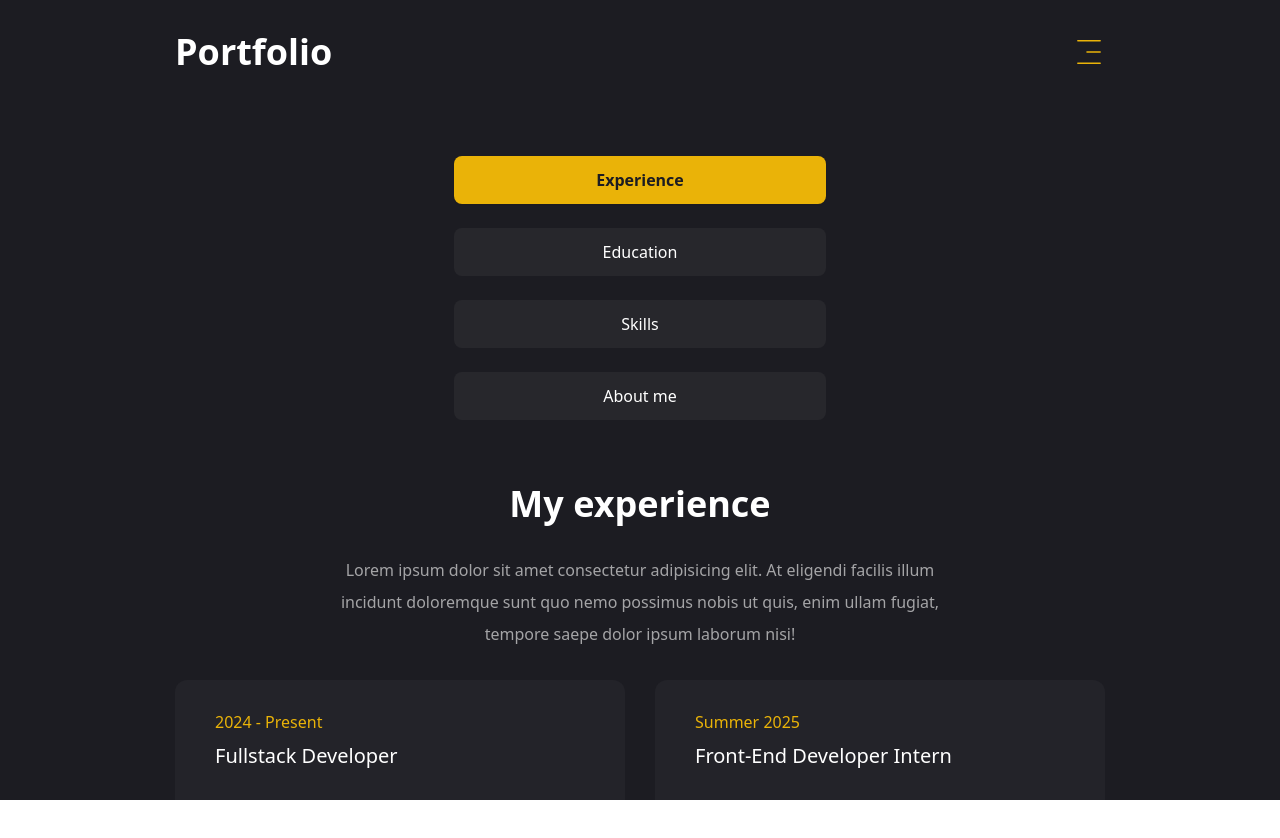
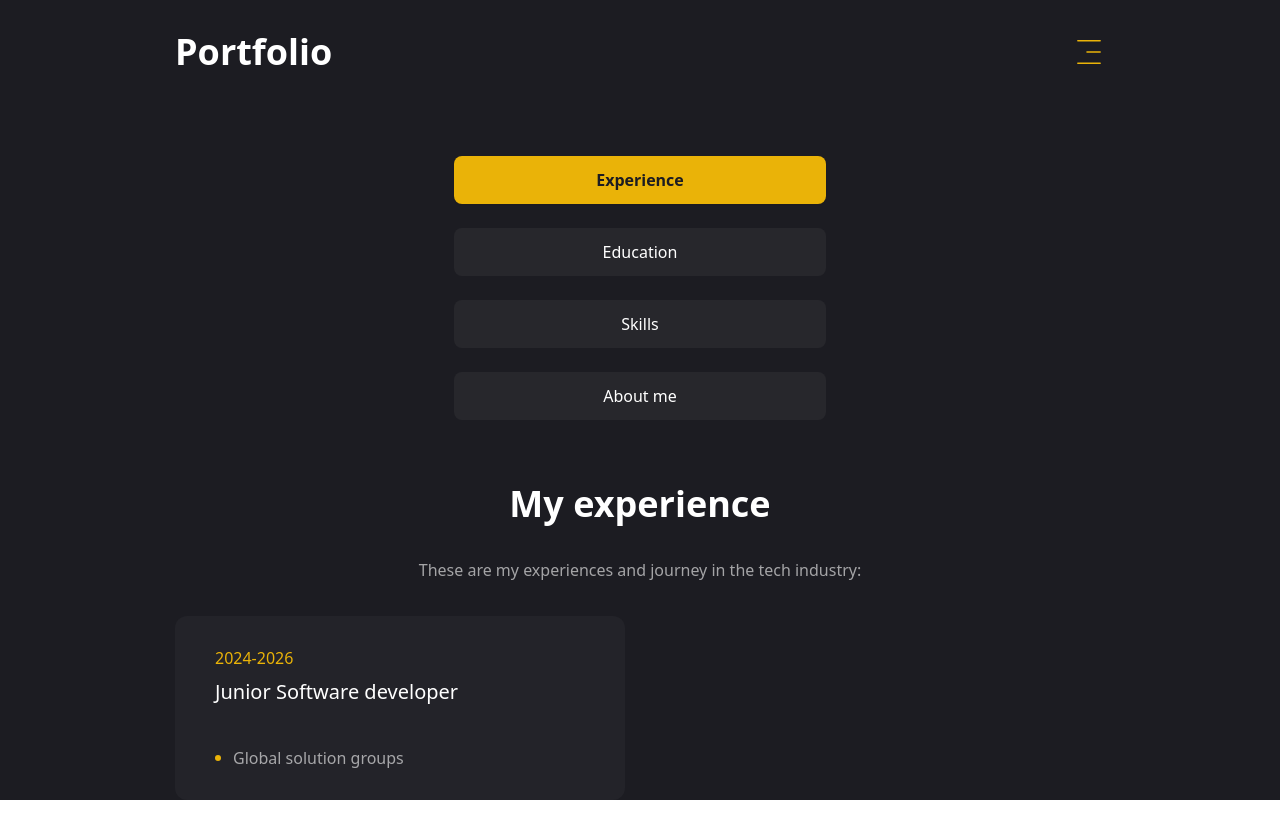
Before and after one commit to Rajkumar3754/Portfolio-nextapp, a Next.js app: page /resume in a window 1280 px wide. Shown: the top 838 px of the page. Built offline with nearby package versions, Linux system fonts and the light colour scheme.

Commit message:
updates some content

```diff
--- a/app/contact/page.jsx
+++ b/app/contact/page.jsx
@@ -50,7 +50,7 @@ const Contact = () => {
             <form className="flex flex-col gap-6 p-8 bg-[#27272c] rounded-xl">
               <h3 className="text-4xl text-yellow-500">Let's Work Together</h3>
               <p className="text-white/60">
-                Lorem ipsum dolor sit amet consectetur, adipisicing elit. Quam quis quia molestiae dolorum, blanditiis sapiente accusamus ut repudiandae cum aut?
+               I’m excited to collaborate with you! Let’s connect and turn your ideas into reality through online tools and creative teamwork.
               </p>
 
               {/* Input Fields */}
--- a/app/resume/page.jsx
+++ b/app/resume/page.jsx
@@ -8,12 +8,14 @@ import {
   SiDocker,
   SiTailwindcss,
   SiMongodb,
+  SiRedux,
   SiMongoose,
   SiMysql,
   SiPostgresql,
   SiPostman,
   SiInsomnia,
   SiLinux,
+  SiMongoosedotws,
 } from "react-icons/si";
 import { Tabs, TabsContent, TabsList, TabsTrigger } from "@/components/ui/tabs";
 import {
@@ -29,16 +31,16 @@ import { motion } from "framer-motion";
 const about = {
   title: "About me",
   description:
-    "Lorem ipsum dolor sit amet consectetur adipisicing elit. At eligendi facilis illum incidunt doloremque sunt quo nemo possimus nobis ut quis, enim ullam fugiat, tempore saepe dolor ipsum laborum nisi!",
+    "",
   info: [
-    { fieldName: "Name", fieldValue: "Rajkumar" },
+    { fieldName: "Name", fieldValue: "U.Rajkumar" },
     { fieldName: "Phone", fieldValue: "(+91) 9360550686" },
     { fieldName: "Experience", fieldValue: "0 year" },
-    { fieldName: "Teams", fieldValue: "u.rajkumar2001@gmail.com" },
+    { fieldName: "MsTeams", fieldValue: "u.rajkumar2001@gmail.com" },
     { fieldName: "Nationality", fieldValue: "Indian" },
     { fieldName: "Email", fieldValue: "u.rajkumar2001@gmail.com" },
     { fieldName: "Freelance", fieldValue: "Available" },
-    { fieldName: "Language", fieldValue: "English,Tamil" },
+    { fieldName: "Language", fieldValue: "English, Tamil" },
   ],
 };
 
@@ -47,37 +49,37 @@ const experience = {
   icons: "/assets/resume/badge.svg",
   title: "My experience",
   description:
-    "Lorem ipsum dolor sit amet consectetur adipisicing elit. At eligendi facilis illum incidunt doloremque sunt quo nemo possimus nobis ut quis, enim ullam fugiat, tempore saepe dolor ipsum laborum nisi!",
+    "These are my experiences and journey in the tech industry:",
   items: [
+    // {
+    //   company: "Tech solution",
+    //   position: "Fullstack Developer",
+    //   duration: "2024 - Present",
+    // },
+    // {
+    //   company: "Web Design Studio",
+    //   position: "Front-End Developer Intern",
+    //   duration: "Summer 2025",
+    // },
+    // {
+    //   company: "E-commerce Startup",
+    //   position: "Freelance Web Developer",
+    //   duration: "2031-2034",
+    // },
+    // {
+    //   company: "Tech Academy",
+    //   position: "Teaching Assistant",
+    //   duration: "2035-2039",
+    // },
+    // {
+    //   company: "Digital Agency",
+    //   position: "UI/UX Designer",
+    //   duration: "2018-2019",
+    // },
     {
-      company: "Tech solution",
-      position: "Fullstack Developer",
-      duration: "2024 - Present",
-    },
-    {
-      company: "Web Design Studio",
-      position: "Front-End Developer Intern",
-      duration: "Summer 2025",
-    },
-    {
-      company: "E-commerce Startup",
-      position: "Freelance Web Developer",
-      duration: "2031-2034",
-    },
-    {
-      company: "Tech Academy",
-      position: "Teaching Assistant",
-      duration: "2035-2039",
-    },
-    {
-      company: "Digital Agency",
-      position: "UI/UX Designer",
-      duration: "2018-2019",
-    },
-    {
-      company: "Software Development Firm",
-      position: "Junior Developer",
-      duration: "2017-2018",
+      company: "Global solution groups",
+      position: "Junior Software developer",
+      duration: "2024-2026",
     },
   ],
 };
@@ -87,42 +89,42 @@ const Education = {
   icons: "/assets/resume/cap.svg",
   title: "My education",
   description:
-    "Lorem ipsum dolor sit amet consectetur adipisicing elit. At eligendi facilis illum incidunt doloremque sunt quo nemo possimus nobis ut quis, enim ullam fugiat, tempore saepe dolor ipsum laborum nisi!",
+    "I am a full-stack developer with a solid foundation in mechanical engineering. My engineering background equips me with strong problem-solving skills and analytical thinking, which I now apply to creating robust and scalable software solutions. Transitioning from mechanical engineering to full-stack development, I've developed expertise in both front-end and back-end technologies, driving innovative projects with a detail-oriented approach.",
   items: [
+    // {
+    //   institution: "Online Course Platform",
+    //   Degree: "Fullstack Web Development Bootcamp",
+    //   duration: "2023",
+    // },
+    // {
+    //   institution: "Online Course Platform",
+    //   Degree: "Fullstack Web Development Bootcamp",
+    //   duration: "2023",
+    // },
+    // {
+    //   institution: "Code Academy",
+    //   Degree: "Front-End Track",
+    //   duration: "2022",
+    // },
+    // {
+    //   institution: "Online Course",
+    //   Degree: "Programming Course",
+    //   duration: "2020-2021",
+    // },
+    // {
+    //   institution: "Tech Institute",
+    //   Degree: "Certified Web Developer",
+    //   duration: "2019",
+    // },
     {
-      institution: "Online Course Platform",
-      Degree: "Fullstack Web Development Bootcamp",
-      duration: "2023",
+      institution: "Online course",
+      Degree: "Fullstack web development course",
+      duration: "2023-2024",
     },
     {
-      institution: "Online Course Platform",
-      Degree: "Fullstack Web Development Bootcamp",
-      duration: "2023",
-    },
-    {
-      institution: "Code Academy",
-      Degree: "Front-End Track",
-      duration: "2022",
-    },
-    {
-      institution: "Online Course",
-      Degree: "Programming Course",
-      duration: "2020-2021",
-    },
-    {
-      institution: "Tech Institute",
-      Degree: "Certified Web Developer",
-      duration: "2019",
-    },
-    {
-      institution: "Design School",
-      Degree: "Diploma in Graphic Design",
-      duration: "2016-2018",
-    },
-    {
-      institution: "Community College",
-      Degree: "Associate Degree in Computer",
-      duration: "2009-2010",
+      institution: "Anna university",
+      Degree: "Mechanical engineering",
+      duration: "2019-2023",
     },
   ],
 };
@@ -131,7 +133,7 @@ const Education = {
 const skills = {
   title: "My skills",
   description:
-    "Lorem ipsum dolor sit amet consectetur adipisicing elit. At eligendi facilis illum incidunt doloremque sunt quo nemo possimus nobis ut quis, enim ullam fugiat, tempore saepe dolor ipsum laborum nisi!",
+    "I have experience in the following below mention skills",
   skillList: [
     { icon: <FaHtml5 />, name: "HTML5" },
     { icon: <FaCss3 />, name: "CSS3" },
@@ -141,7 +143,8 @@ const skills = {
     { icon: <FaNodeJs />, name: "Node.js" },
     { icon: <SiExpress />, name: "Express" },
     { icon: <SiMongodb />, name: "MongoDB" },
-    { icon: <SiMongoose />, name: "Mongoose" },
+    { icon: <SiMongoosedotws />, name: "Mongoose" },
+    { icon: <SiRedux />, name: "Redux toolkit" },
     { icon: <SiMysql />, name: "MySQL" },
     { icon: <SiPostgresql />, name: "PostgreSQL" },
     { icon: <SiTailwindcss />, name: "Tailwind CSS" },
@@ -295,8 +298,8 @@ const Resume = () => {
                 <ul className="grid grid-cols-1 xl:grid-cols-2 gap-y-6 max-w-[620px] mx-auto xl:mx-0 ">
                   {about.info.map((item, index) => {
                     return (
-                      <li key={index}  className="flex items-center justify-center xl:justify-start gap-4">
-                        <span className="text-white/60">{item.fieldName}</span>
+                      <li key={index}  className="flex items-center justify-center xl:justify-start gap-6">
+                        <span className="text-white/60">{item.fieldName}:</span>
                         <span className="text-xl"  >{item.fieldValue}</span>
                       </li>
                     );
--- a/app/work/page.jsx
+++ b/app/work/page.jsx
@@ -20,7 +20,7 @@ const projects = [
     num: "01",
     category: "frontend",
     title: "Project 1",
-    description: "Lorem, ipsum dolor sit amet consectetur adipisicing elit. Voluptate molestias, iste architecto consectetur voluptas tempore nisi, veniam accusantium laborum aliquam et placeat esse necessitatibus sint qui maxime inventore dolores at.",
+    description: "",
     stack: [{ name: "HTML 5" }, { name: "CSS3" }, { name: "JavaScript" }],
     image: "/assets/thumb1.png",
     live: "#",
@@ -30,7 +30,7 @@ const projects = [
     num: "02",
     category: "backend",
     title: "Project 2",
-    description: "Lorem, ipsum dolor sit amet consectetur adipisicing elit. Voluptate molestias, iste architecto consectetur voluptas tempore nisi, veniam accusantium laborum aliquam et placeat esse necessitatibus sint qui maxime inventore dolores at.",
+    description: "",
     stack: [{ name: "Node.js" }, { name: "Express" }, { name: "MongoDB" }],
     image: "/assets/thumb2.png",
     live: "#",
--- a/components/Stats.jsx
+++ b/components/Stats.jsx
@@ -8,17 +8,17 @@ const stats = [
     text: "years of experience",
   },
   {
-    num: 10,
+    num: 5,
     text: "Projects completed",
   },
   {
-    num: 10,
+    num: 18,
     text: "Technologies mastered",
   },
-  {
-    num: 300,
-    text: "Code commits",
-  },
+  // {
+  //   num: 300,
+  //   text: "Code commits",
+  // },
 ];
 // stats
 const Stats = () => {
```
